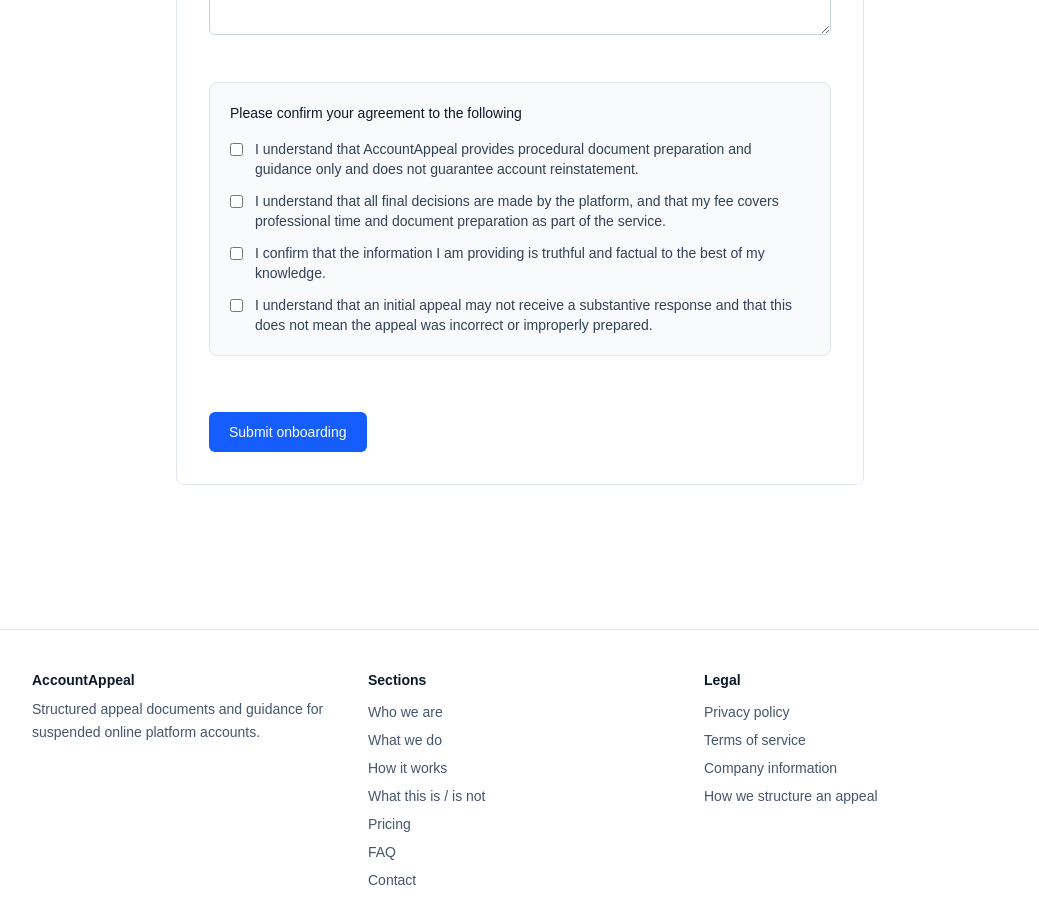
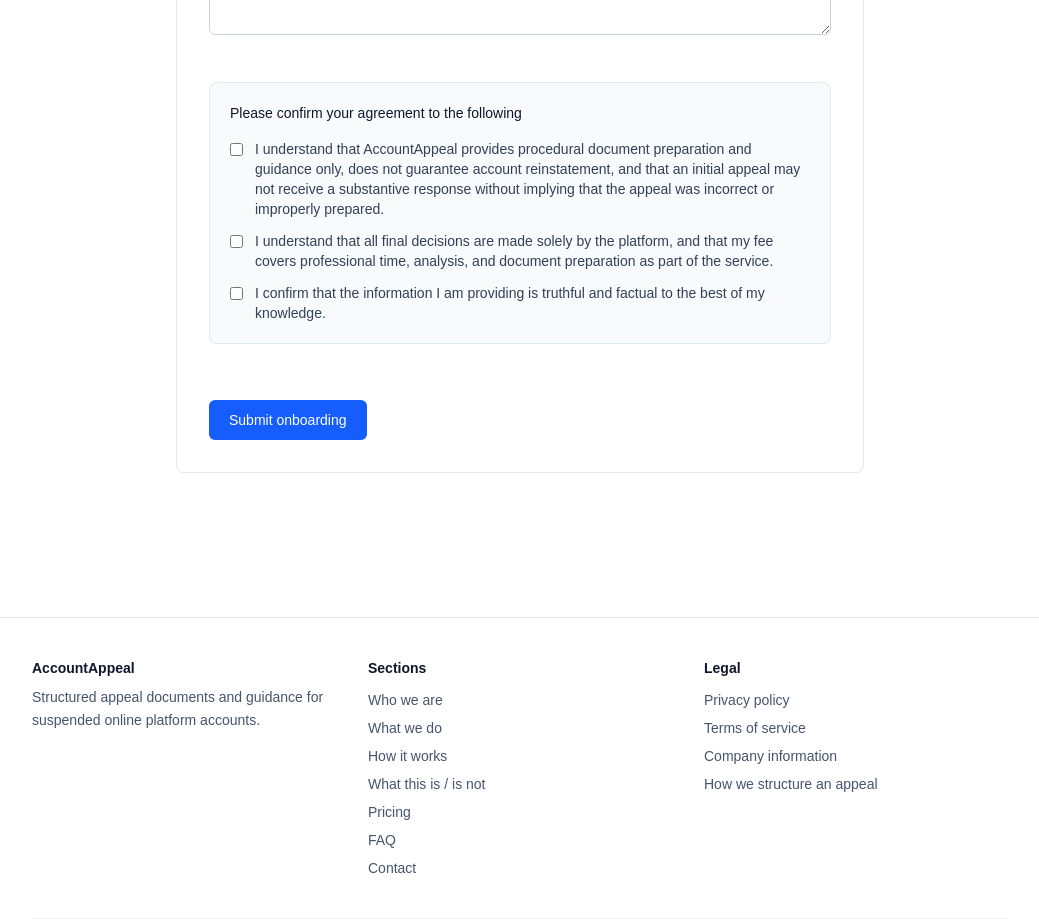
Before and after one commit to jve89/accountappeal, a Next.js app: page /onboarding in a window 1280 px wide. Shown: the part 1360-2283 px from the top of the page, without its empty margins (120-1159 px from the left). Built offline with nearby package versions, Linux system fonts and the light colour scheme; no server answers.

Commit message:
Reduce scope confirmations from 4 to 3; consolidate disclaimers

```diff
--- a/components/onboarding/OnboardingForm.tsx
+++ b/components/onboarding/OnboardingForm.tsx
@@ -179,6 +179,7 @@ export function OnboardingForm({
             </label>
 
             <div className="mt-4 space-y-3 text-sm text-slate-700">
+              {/* Scope & expectations */}
               <label className="flex items-start gap-3">
                 <input
                   type="checkbox"
@@ -188,11 +189,13 @@ export function OnboardingForm({
                 />
                 <span>
                   I understand that AccountAppeal provides procedural document preparation
-                  and guidance only and does not guarantee account
-                  reinstatement.
+                  and guidance only, does not guarantee account reinstatement, and that an
+                  initial appeal may not receive a substantive response without implying
+                  that the appeal was incorrect or improperly prepared.
                 </span>
               </label>
 
+              {/* Decision authority & fee scope */}
               <label className="flex items-start gap-3">
                 <input
                   type="checkbox"
@@ -201,12 +204,13 @@ export function OnboardingForm({
                   className="mt-1"
                 />
                 <span>
-                  I understand that all final decisions are made by the platform,
-                  and that my fee covers professional time and document
+                  I understand that all final decisions are made solely by the platform,
+                  and that my fee covers professional time, analysis, and document
                   preparation as part of the service.
                 </span>
               </label>
 
+              {/* Accuracy of information */}
               <label className="flex items-start gap-3">
                 <input
                   type="checkbox"
@@ -215,24 +219,10 @@ export function OnboardingForm({
                   className="mt-1"
                 />
                 <span>
-                  I confirm that the information I am providing is truthful and
-                  factual to the best of my knowledge.
+                  I confirm that the information I am providing is truthful and factual
+                  to the best of my knowledge.
                 </span>
               </label>
-
-              <label className="flex items-start gap-3">
-              <input
-                type="checkbox"
-                name="scope_ack_4"
-                required
-                className="mt-1"
-              />
-              <span>
-                I understand that an initial appeal may not receive a substantive
-                response and that this does not mean the appeal was incorrect or
-                improperly prepared.
-              </span>
-            </label>
             </div>
           </div>
 
```
